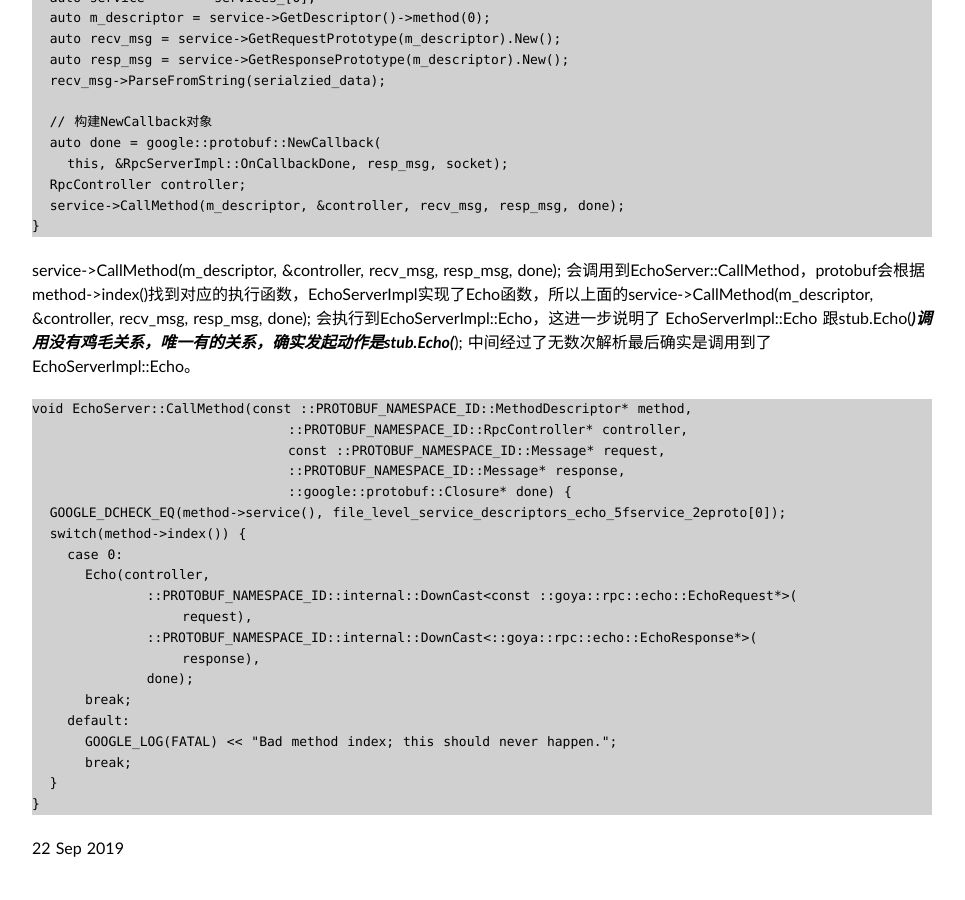
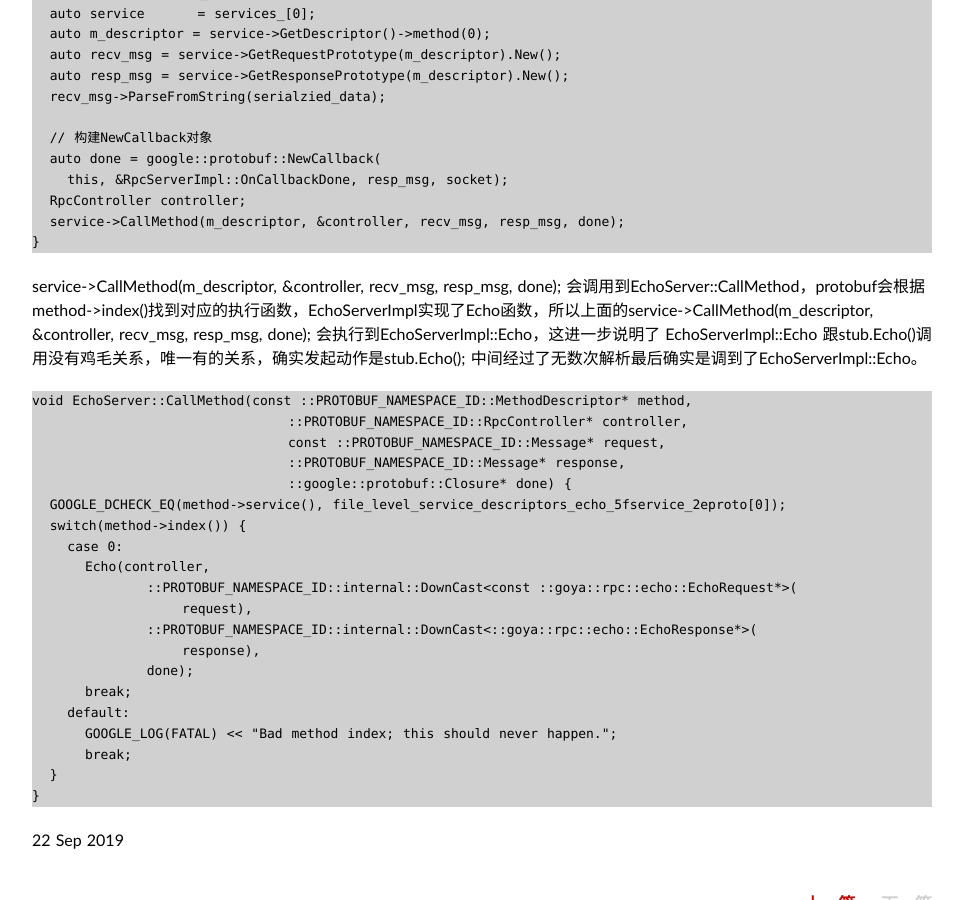
Before and after one commit to goyas/goyas.github.io, a Jekyll site: the page built from _posts/2019-09-22-grpc.md, in a window 1280 px wide and 900 px high, scrolled down 4912 px. Shown: the whole window, without its empty margins (158-1123 px from the left). Built offline with Jekyll 4.4.1, drawn with Linux system fonts in a browser that asks for light colours; some web fonts are replaced; some of the changed text lies outside the part shown.

Commit message:
Update 2019-09-22-grpc.md

````diff
--- a/_posts/2019-09-22-grpc.md
+++ b/_posts/2019-09-22-grpc.md
@@ -110,7 +110,7 @@ service EchoServer {
   rpc Echo(EchoRequest) returns(EchoResponse);
 }
 ```
-把定义的proto文件用protoc工具生成对应的echo_service.pb.h和 echo_service.pb.cc文件，网上有很多介绍怎么使用proto文件生成对应的pb.h和pb.c的文档，这里就不在过多描述。具体的也可以看工程里面的sample/echo/CMakeLists.txt文件。
+把定义的proto文件用protoc工具生成对应的echo_service.pb.h和 echo_service.pb.cc文件，网上有很多介绍怎么使用proto文件生成对应的pb.h和pb.c的文档，这里就不在过多描述。具体的也可以看工程里面的 [sample/echo/CMakeLists.txt](https://github.com/goyas/goya-rpc/blob/master/sample/echo/CMakeLists.txt)文件。
 
 service EchoService这一句会生成EchoService和EchoService_Stub两个类，分别是 server 端和 client 端需要关心的。
 
@@ -129,6 +129,7 @@ void EchoService::Echo(::google::protobuf::RpcController* controller,
 
 好了，我们现在回到上面没有讲完的server，server定义了EchoServerImpl对象，实现了Echo方法，功能也就是把client发送来的消息又返回给client。
 server里面还没讲解完的是“注册”和“启动”服务两个功能，我们直接跳到代码讲解。
+
 **注册服务**
 RegisterService注册的功能非常简单，就是把我们自己定义的EchoServerImpl对象echo_service给保存在services_这个数据结构里。
 ```
@@ -226,7 +227,7 @@ void RpcServerImpl::ProcRpcData(const std::string& serialzied_data,
 ```
 
 service->CallMethod(m_descriptor, &controller, recv_msg, resp_msg, done);
-会调用到EchoServer::CallMethod，protobuf会根据method->index()找到对应的执行函数，EchoServerImpl实现了Echo函数，所以上面的service->CallMethod(m_descriptor, &controller, recv_msg, resp_msg, done); 会执行到EchoServerImpl::Echo，这进一步说明了 EchoServerImpl::Echo 跟stub.Echo(***)调用没有鸡毛关系，唯一有的关系，确实发起动作是stub.Echo(***); 中间经过了无数次解析最后确实是调用到了EchoServerImpl::Echo。
+会调用到EchoServer::CallMethod，protobuf会根据method->index()找到对应的执行函数，EchoServerImpl实现了Echo函数，所以上面的service->CallMethod(m_descriptor, &controller, recv_msg, resp_msg, done); 会执行到EchoServerImpl::Echo，这进一步说明了 EchoServerImpl::Echo 跟stub.Echo()调用没有鸡毛关系，唯一有的关系，确实发起动作是stub.Echo(); 中间经过了无数次解析最后确实是调到了EchoServerImpl::Echo。
 
 ```
 void EchoServer::CallMethod(const ::PROTOBUF_NAMESPACE_ID::MethodDescriptor* method,
````
